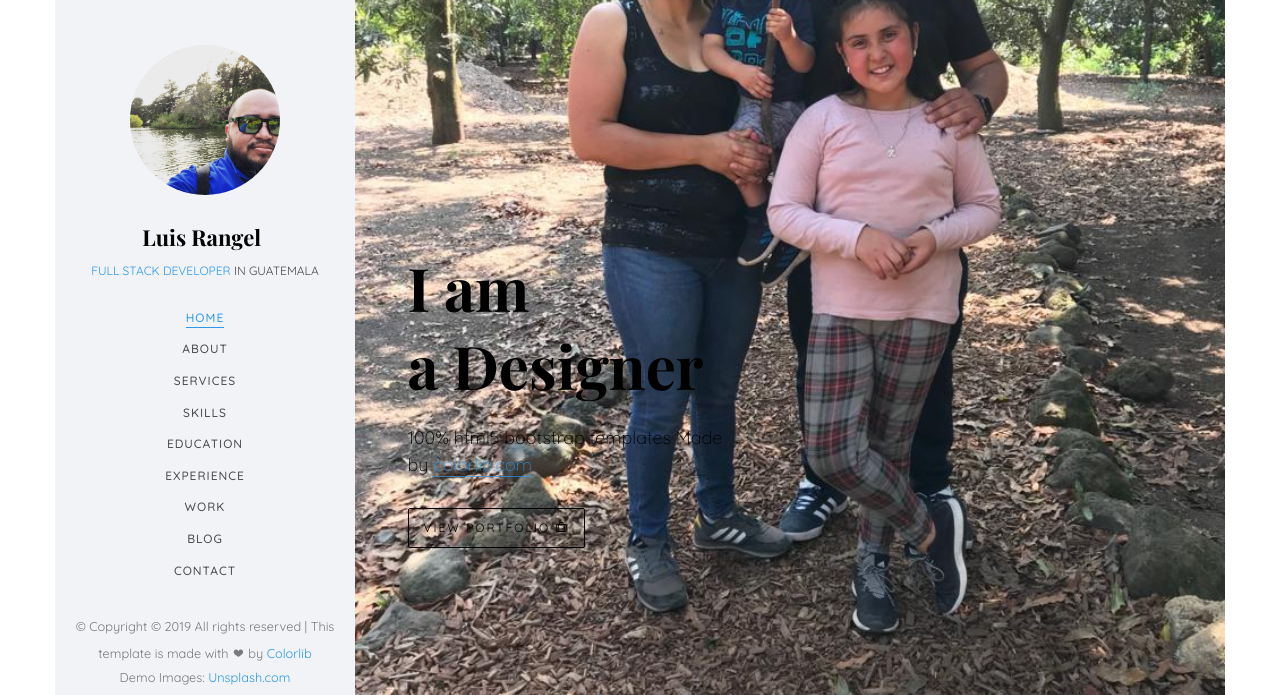
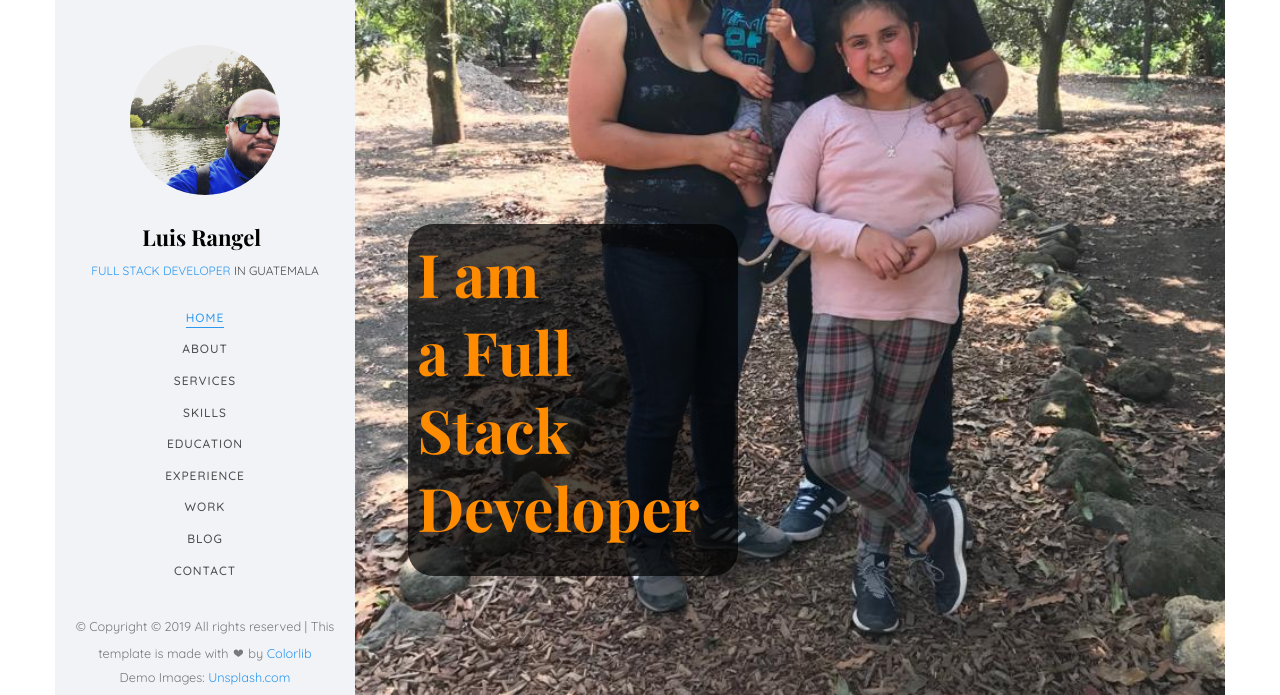
Before and after one commit to lrangelc/lrangelc.github.io, a plain HTML site: page index.html in a window 1280 px wide. Shown: the top 695 px of the page. Drawn offline with nearby package versions, Linux system fonts and the light colour scheme; files whose address does not match are found by name; a web font is replaced by a local one.

Commit message:
fix title in photo

```diff
--- a/index.html
+++ b/index.html
@@ -111,12 +111,12 @@
 											class="col-md-6 col-md-offset-3 col-md-pull-3 col-sm-12 col-xs-12 js-fullheight slider-text">
 											<div class="slider-text-inner js-fullheight">
 												<div class="desc">
-													<h1>Hi! <br>I'm Luis</h1>
-													<h2>100% html5 bootstrap templates Made by <a
+													<h1 style="color: white">Hi! <br>I'm Luis</h1>
+													<!-- <h2>100% html5 bootstrap templates Made by <a
 															href="https://colorlib.com/"
 															target="_blank">colorlib.com</a></h2>
 													<p><a class="btn btn-primary btn-learn">Download CV <i
-																class="icon-download4"></i></a></p>
+																class="icon-download4"></i></a></p> -->
 												</div>
 											</div>
 										</div>
@@ -130,13 +130,15 @@
 										<div
 											class="col-md-6 col-md-offset-3 col-md-pull-3 col-sm-12 col-xs-12 js-fullheight slider-text">
 											<div class="slider-text-inner">
-												<div class="desc">
-													<h1>I am <br>a Designer</h1>
-													<h2>100% html5 bootstrap templates Made by <a
+												<div class="desc" style="background-color: rgba(0, 0, 0, 0.7);
+													border-radius: 25px;
+													padding: 10px;">
+													<h1 style="color: darkorange">I am <br>a Full Stack Developer</h1>
+													<!-- <h2>100% html5 bootstrap templates Made by <a
 															href="https://colorlib.com/"
 															target="_blank">colorlib.com</a></h2>
 													<p><a class="btn btn-primary btn-learn">View Portfolio <i
-																class="icon-briefcase3"></i></a></p>
+																class="icon-briefcase3"></i></a></p> -->
 												</div>
 											</div>
 										</div>
```
